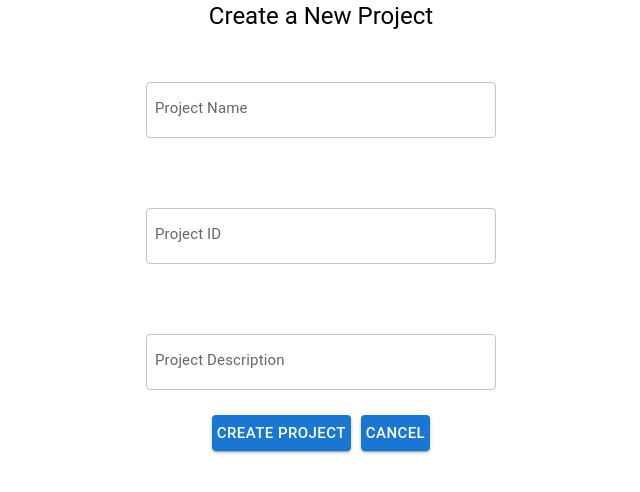
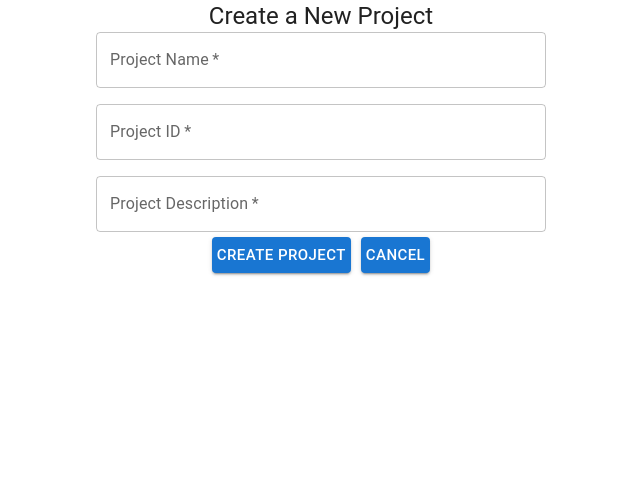
Before and after one commit to YoavIlan/Full-Stack-Web-App, a React (Create React App) app in the folder frontend/apad-react-app/: page / in a window 1280 px wide. Shown: the top 492 px of the page, without its empty margins (319-959 px from the left). Built offline with nearby package versions, Linux system fonts and the light colour scheme.

Commit message:
Added Backend Communication

```diff
--- a/frontend/apad-react-app/src/components/ProjectCreation.js
+++ b/frontend/apad-react-app/src/components/ProjectCreation.js
@@ -1,27 +1,100 @@
+import React, { useState } from "react";
+import TextField from '@mui/material/TextField';
+import Typography from '@mui/material/Typography';
 import '../App.css';
 import { MUIButton } from './MUIButtons';
-import {MUITextField} from './TextFields';
 import { MUIBox } from './MUIBox';
-import React, { useState } from "react";
-import Typography from '@mui/material/Typography';
+import APIService from './APIService'
+import Grid from '@mui/material/Grid';
+import CssBaseline from '@mui/material/CssBaseline';
 
 // Export the Project Creation component
 export const ProjectCreation = () => {
+  const[_id, setId] = useState('')
+  const[name, setName] = useState('')
+  const[description, setDescription] = useState('')
+  const [data, setData] = useState([{}])
+
+  //The add user function to call the create project api service from APIService class to process json data load
+  //And send to the mongodb
+  const createProject = () =>{
+      APIService.CreateProject({_id, name, description}).then(
+        data => {
+          setData(data)
+          console.log(data)
+          alert(data.message)
+        }
+      )
+      .catch(error => console.log('error', error))
+  }
+
+  //The handleSubmit will be triggered upon clicking the create project button
+  const handleSubmit = (event) => {
+    console.log(_id)
+    console.log(name)
+    console.log(description)
+    createProject()
+    setId('')
+    setName('')
+    setDescription('')
+};
 
   // Project Creation UI setup
     return (
       <div className="App">
+        <CssBaseline />
           <Typography component="h1" variant="h5">
             Create a New Project
           </Typography>
-          <MUIBox>
-          <MUITextField label="Project Name"/>
-          <MUITextField label="Project ID"/>
-          <MUITextField label="Project Description"/>
-          <MUIButton>
+
+          <MUIBox component="form" noValidate sx={{ mt: 3 }}>
+          <Grid container spacing={2}>
+          <Grid item xs={12}>
+          <TextField
+            required
+            fullWidth
+            id="Project Name"
+            label="Project Name"
+            name = "Project Name"
+            autoComplete="Project Name"
+            value={name}
+            onChange={(e) => {setName(e.target.value);console.log(e.target.value)}}
+            />
+            </Grid>
+            <Grid item xs={12}>
+           <TextField
+            required
+            fullWidth
+            id="Project ID"
+            label="Project ID"
+            name = "Project ID"
+            autoComplete="Project ID"
+            value={_id}
+            onChange={(e) => {setId(e.target.value);console.log(e.target.value)}}
+            />
+            </Grid>
+            <Grid item xs={12}>
+           <TextField
+            required
+            fullWidth
+            id="Project Description"
+            label="Project Description"
+            name = "Project Description"
+            autoComplete="Project Description"
+            value={description}
+            onChange={(e) => {setName(e.target.value);console.log(e.target.value)}}
+            />
+            </Grid>
+          </Grid>
+          <MUIButton
+          fullWidth
+          variant="contained"
+          onClick={() => { handleSubmit();}}
+          sx={{ mt: 3, mb: 2 }}>
             Create Project
           </MUIButton>
           <MUIButton >
+            {/* Need to add routing functionality here */}
             Cancel
           </MUIButton>
           </MUIBox>
```
